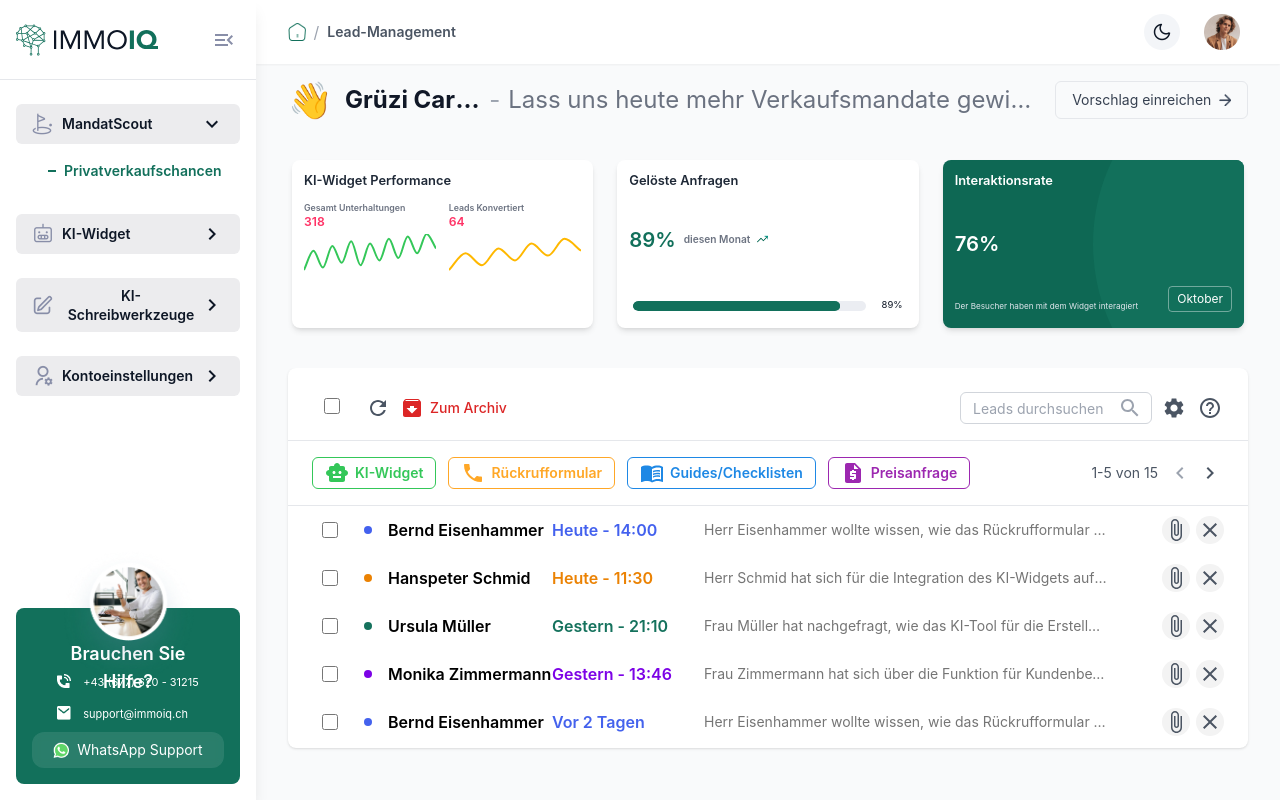
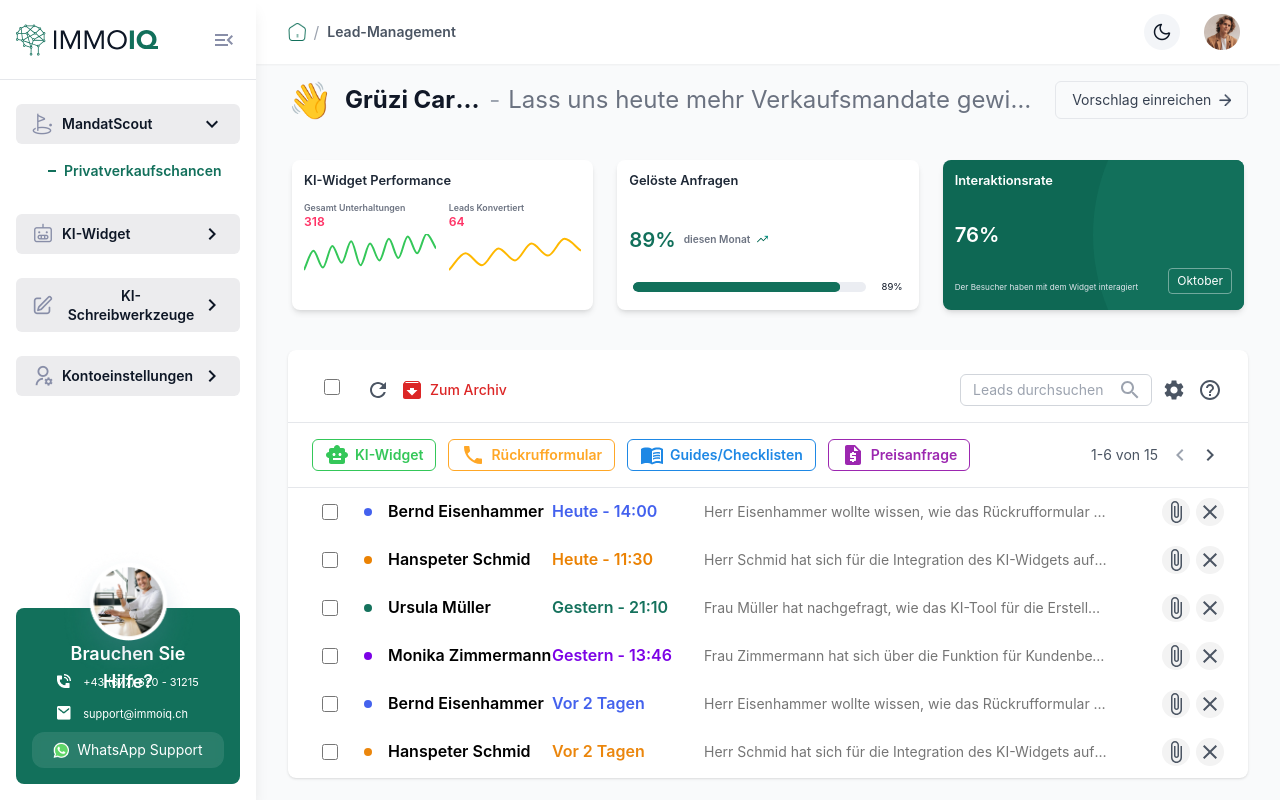
Before and after one commit to anonfaded/immoiq, a React (Vite) app: page /dashboard in a window 1280 px wide. Built offline with nearby package versions, Linux system fonts and the light colour scheme.

Commit message:
Refactor Dashboard component: Reduce minimum height of performance metrics cards for improved layout consistency and visual appeal. This change enhances user engagement by creating a more compact and organized interface.

```diff
--- a/src/pages/Dashboard.jsx
+++ b/src/pages/Dashboard.jsx
@@ -633,7 +633,7 @@ export default function Dashboard() {
           {/* Performance Metrics Cards */}
           <div className="grid grid-cols-1 lg:grid-cols-3 gap-6 mb-8 overflow-x-auto py-2 px-1">
             {/* Conversations Chart Card */}
-            <div className="bg-white rounded-lg shadow-md p-3 min-h-[10.5rem] flex flex-col min-w-[280px] relative">
+            <div className="bg-white rounded-lg shadow-md p-3 min-h-[6rem] flex flex-col min-w-[280px] relative">
               <h3 className="font-nunito-sans text-[12.88px] font-semibold leading-[17.56px] text-left text-gray-800 mb-3"
                 style={{
                   textUnderlinePosition: 'from-font',
@@ -697,7 +697,7 @@ export default function Dashboard() {
             </div>
 
             {/* Solved Requests Card */}
-            <div className="bg-white rounded-lg shadow-md p-3 min-h-[10.5rem] flex flex-col min-w-[280px] relative">
+            <div className="bg-white rounded-lg shadow-md p-3 min-h-[6rem] flex flex-col min-w-[280px] relative">
               <h3 className="font-nunito-sans text-[12.88px] font-semibold leading-[17.56px] text-left text-gray-800 mb-3"
                 style={{
                   textUnderlinePosition: 'from-font',
@@ -758,7 +758,7 @@ export default function Dashboard() {
             </div>
 
             {/* Interaction Rate Card */}
-            <div className="bg-[#0e6854] rounded-lg shadow-md p-3 min-h-[10.5rem] flex flex-col relative overflow-hidden min-w-[280px]">
+            <div className="bg-[#0e6854] rounded-lg shadow-md p-3 min-h-[6rem] flex flex-col relative overflow-hidden min-w-[280px]">
               <div className="absolute left-1/2 top-1/2 -translate-y-1/2 w-96 h-96 rounded-full bg-[#12705b]"></div>
               <h3 className="font-nunito-sans text-[12.88px] font-semibold leading-[17.56px] text-left text-white mb-3 relative"
                 style={{
```
